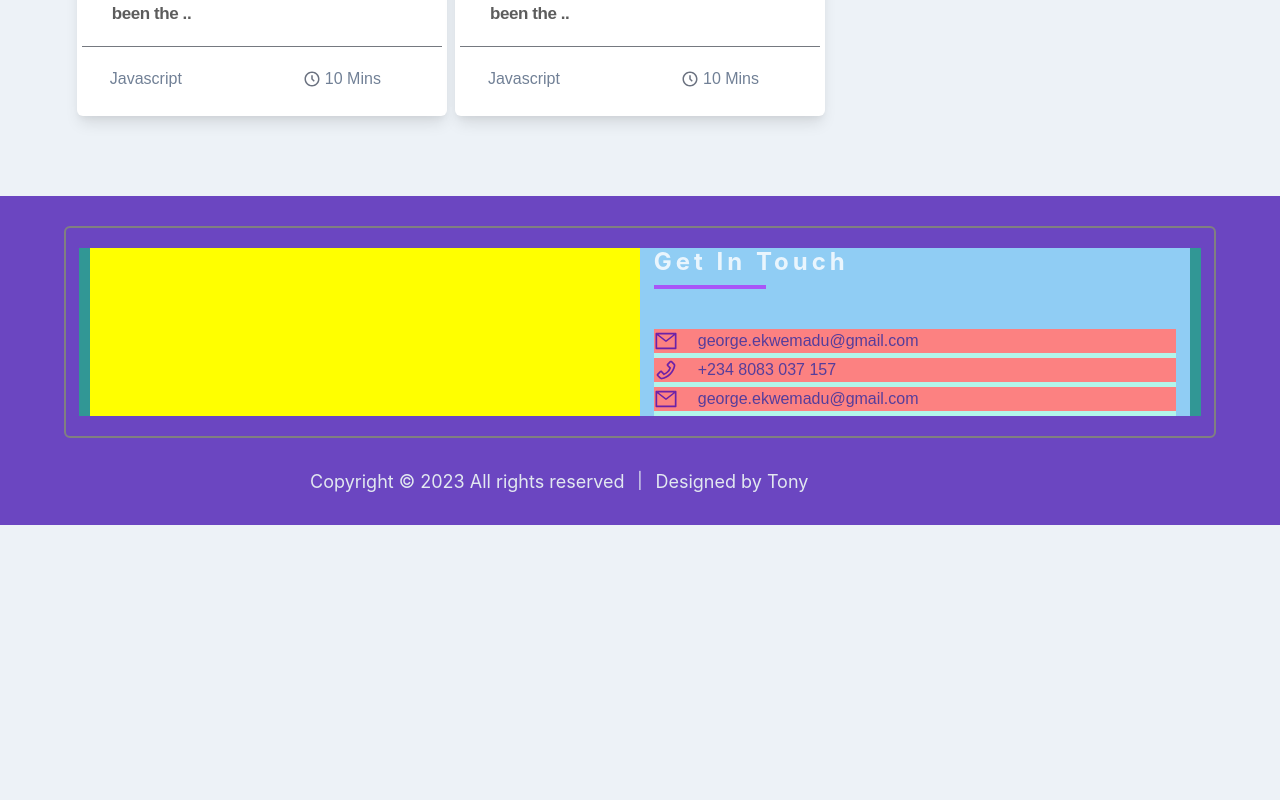
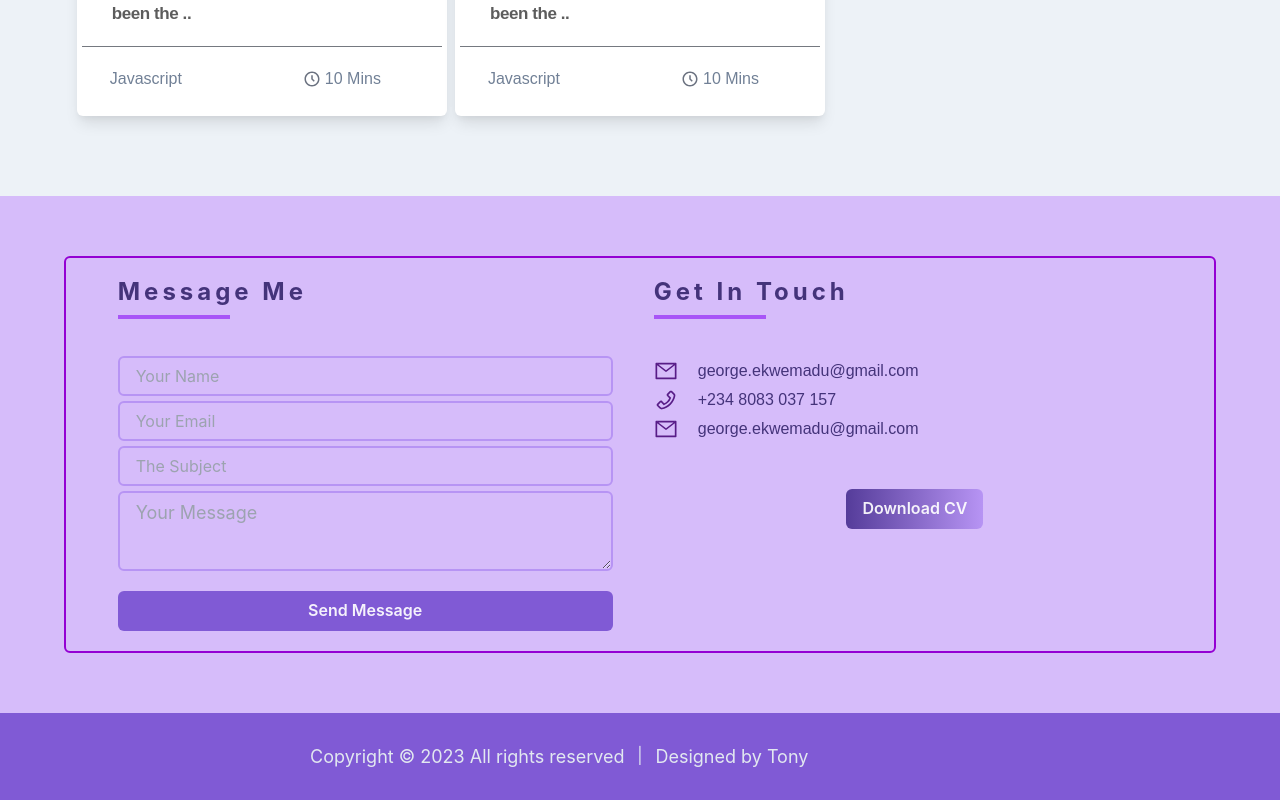
Before and after one commit to TonyBllvc/tony-portfolio-profile, a React (Create React App) app in the folder frontend/: page / in a window 1280 px wide. Shown: the part 1904-2704 px from the top of the page. Before the commit the page ends 2429 px from the top, so only its background shows below. Built offline with nearby package versions, Linux system fonts and the light colour scheme.

Commit message:
third15th spept

```diff
--- a/frontend/src/assets/theme/customTheme.jsx
+++ b/frontend/src/assets/theme/customTheme.jsx
@@ -14,15 +14,26 @@ const theme = extendTheme({
       // Define gradient background for the button
       baseStyle: {
         bgGradient: 'linear(to-r, purple.700, purple.300)',
-        color: 'white',
+        color: 'whiteAlpha.900',
         _hover: {
           bgGradient: 'linear(to-r, purple.300, purple.700)',
         },
       },
     },
-    span: {
+
+    Input: {
       baseStyle: {
-        bgGradient: 'linear(to-r, purple.500, purple.400, purple.600)',
+        _placeholder: {
+          color: 'purple.700',
+          fontSize: '70px',
+          fontWeight: 'bold',
+        },
+        border: '2px solid purple',
+        borderRadius: '4px',
+        _focus: {
+          borderColor: 'purple.900'
+        },
+
       }
     }
   },
--- a/frontend/src/component/ContactForm.jsx
+++ b/frontend/src/component/ContactForm.jsx
@@ -1,47 +1,99 @@
-import { Box, Heading, Text, VStack } from '@chakra-ui/react'
-import React from 'react'
+import { Box, Button, FormControl, FormLabel, Heading, Input, Text, Textarea, VStack } from '@chakra-ui/react'
+import React, { useState } from 'react'
 import { AiOutlineMail, AiOutlinePhone } from 'react-icons/ai'
-import { BiMailSend } from 'react-icons/bi'
 
 const ContactForm = () => {
+    const cvOpen = () => {
+        const linkCV = ''
+        window.open(linkCV, '_blank')
+    }
+    const [pending, setPending] = useState(false)
+    const [email, setEmail] = useState('')
+    const [role, setRole] = useState('')
+    const [password, setPassword] = useState('')
+
+    const handleSubmit = (e) => {
+        e.preventDefault()
+    }
     return (
         <>
-            <Box width='100%' display='flex' justifyContent='center' bg='purple.600' pt='30px' >
-                <Box width='90%' border='2px solid gray' borderRadius='md' px='13px' py='20px' >
-                    <Box width='100%' bg='teal.500' display='flex' flexDirection={['column', 'column', 'row', 'row']} justifyContent='center'>
-                        <Box bg='yellow' width={['100%', '100%', '49%', '49%']} display='flex' justifyContent='center'>
-                            <Box>
+            <Box width='100%' display='flex' justifyContent='center' bg='purple.200' py='60px' >
+                <Box width='90%' border='2px solid darkviolet' borderRadius='md' px='13px' py='20px' >
+                    <Box width='100%' display='flex' flexDirection={['column', 'column', 'row', 'row']} justifyContent='center'>
+                        <Box my={['25px', '25px', '0', '0']} width={['100%', '100%', '49%', '49%']} display='flex' justifyContent='center'>
+                            <Box width='90%'>
+                                <form onSubmit={handleSubmit}>
+                                    <VStack spacing='5px' color='black' >
+                                        <Box width='100%'>
+                                            <Heading fontSize='x-large' color='purple.800'>
+                                                Message Me
+                                            </Heading>
+                                            <hr className=' w-16 sm:w-20 md:w-28 text-purple-500 md:py-3 my-2 text-lg border-purple-500 border-t-4 flex-grow' />
+                                        </Box>
+
+                                        <FormControl id='name' isRequired>
+                                            <Input height={['35px', '35px', '40px', '40px']} color='purple' border='2px solid ' borderColor='purple.300' _hover={{ borderColor: 'purple.400'}} _active={{ borderColor: 'purple.400'}} _focus={{ borderColor: 'purple.400'}} type='text' bg='unset' placeholder='Your Name' value={email} onChange={(e) => setEmail(e.target.value)} />
+                                        </FormControl>
+
+                                        <FormControl id='email' isRequired>
+                                            <Input height={['35px', '35px', '40px', '40px']} color='purple' border='2px solid ' borderColor='purple.300' _hover={{ borderColor: 'purple.400'}} _active={{ borderColor: 'purple.400'}} _focus={{ borderColor: 'purple.400'}} type='text' bg='unset' placeholder='Your Email' value={role} onChange={(e) => setRole(e.target.value)} />
+                                        </FormControl>
+
+                                        <FormControl id='email' isRequired>
+                                            <Input height={['35px', '35px', '40px', '40px']} color='purple' border='2px solid ' borderColor='purple.300' _hover={{ borderColor: 'purple.400'}} _active={{ borderColor: 'purple.400'}} _focus={{ borderColor: 'purple.400'}} type='text' bg='unset' placeholder='The Subject' value={role} onChange={(e) => setRole(e.target.value)} />
+                                        </FormControl>
+
+                                        <FormControl id='email' isRequired>
+                                            <Textarea color='purple' border='2px solid ' borderColor='purple.300' _hover={{ borderColor: 'purple.400'}} _active={{ borderColor: 'purple.400'}} _focus={{ borderColor: 'purple.400'}} placeholder='Your Message' size='lg' resize='vertical' />
+                                        </FormControl>
+
+                                        {/* Button for Log in */}
+                                        <Button height={['35px', '35px', '40px', '40px']} color='whiteAlpha.900' colorScheme='purple' width='100%' style={{ marginTop: 15 }} type='submit' isLoading={pending}  >
+                                            Send Message
+                                        </Button>
+                                        {/* {error && <div className="text-red-700 font-bold mt-3 text-center border-red-700 border-solid border-2"> {error} </div>} */}
+
+
+                                    </VStack>
+                                </form>
 
                             </Box>
                         </Box>
-                        <Box bg='blue.200' width={['100%', '100%', '49%', '49%']} display='flex' justifyContent='center'>
+                        <Box my={['25px', '25px', '0', '0']} width={['100%', '100%', '49%', '49%']} display='flex' justifyContent='center'>
                             <Box width='95%'>
                                 <Box width='100%'>
                                     <VStack>
                                         <Box width='100%'>
-                                            <Heading fontSize='x-large' color='whiteAlpha.800'>
+                                            <Heading fontSize='x-large' color='purple.800'>
                                                 Get In Touch
                                             </Heading>
                                             <hr className=' w-16 sm:w-20 md:w-28 text-purple-500 md:py-3 my-2 text-lg border-purple-500 border-t-4 flex-grow' />
                                         </Box>
-                                        <Box width='100%' bg='teal.100' display='flex' flexDirection='column'>
-                                            <Box bg='red.300' display='flex' flexDirection='row' justifyContent='flex-start' mb='5px'>
-                                                <AiOutlineMail className='text-xl md:text-2xl text-purple-800 font-black mr-5' />
-                                                <Text>
+                                        <Box width='100%' display='flex' flexDirection='column' mb='5px'>
+                                            <Box display='flex' flexDirection='row' justifyContent='flex-start' mb='5px'>
+                                                <AiOutlineMail className='text-xl md:text-2xl text-purple-900 font-black mr-5' />
+                                                <Text color='purple.800'>
                                                     george.ekwemadu@gmail.com
                                                 </Text>
                                             </Box>
-                                            <Box bg='red.300' display='flex' flexDirection='row' justifyContent='flex-start' mb='5px'>
-                                                <AiOutlinePhone className='text-xl md:text-2xl text-purple-800 font-black mr-5' />
-                                                <Text>
+                                            <Box display='flex' flexDirection='row' justifyContent='flex-start' mb='5px'>
+                                                <AiOutlinePhone className='text-xl md:text-2xl text-purple-900 font-black mr-5' />
+                                                <Text color='purple.800'>
                                                     +234 8083 037 157
                                                 </Text>
                                             </Box>
-                                            <Box bg='red.300' display='flex' flexDirection='row' justifyContent='flex-start' mb='5px'>
-                                                <AiOutlineMail className='text-xl md:text-2xl text-purple-800 font-black mr-5' />
-                                                <Text>
+                                            <Box display='flex' flexDirection='row' justifyContent='flex-start' mb='5px'>
+                                                <AiOutlineMail className='text-xl md:text-2xl text-purple-900 font-black mr-5' />
+                                                <Text color='purple.800'>
                                                     george.ekwemadu@gmail.com
                                                 </Text>
+                                            </Box>
+                                        </Box>
+                                        <Box width='100%' display='flex' flexDirection='column'>
+                                            <Box display='flex' flexDirection='row' mt='30px' justifyContent='center'>
+                                                <Button onClick={cvOpen} variant='variants'>
+                                                    Download CV
+                                                </Button>
                                             </Box>
                                         </Box>
                                     </VStack>
--- a/frontend/src/component/FooterPage.jsx
+++ b/frontend/src/component/FooterPage.jsx
@@ -1,10 +1,10 @@
-import { Box, Container } from '@chakra-ui/react'
+import { Box } from '@chakra-ui/react'
 import React from 'react'
 
 const FooterPage = () => {
     return (
         <>
-            <Box width='100%' display='flex' justifyContent='center' py='30px' bg='purple.600' color='gray.200'>
+            <Box width='100%' display='flex' justifyContent='center' py='30px' bg='purple.500' color='gray.200'>
                 {/* <Container > */}
                 <Box width='70%'>
                     <Box width='100%' display='flex' flexDirection={['column', 'column', 'row', 'row']} justifyContent='center'>
--- a/frontend/src/index.js
+++ b/frontend/src/index.js
@@ -1,15 +1,17 @@
 import React from 'react';
-import ReactDOM from 'react-dom/client';
+import ReactDOM from 'react-dom';
+// import ReactDOM from 'react-dom/client';
 import './index.css';
 // import './assets/css/style.css'
 import App from './App';
-import { ChakraProvider } from '@chakra-ui/react'
+import { CSSReset, ChakraProvider } from '@chakra-ui/react'
 import customTheme from './assets/theme/customTheme';
 
 const root = ReactDOM.createRoot(document.getElementById('root'));
 root.render(
   // <React.StrictMode>
   <ChakraProvider theme={customTheme}>
+    <CSSReset />
     <App />
   </ChakraProvider>
   // </React.StrictMode>
```
Also changed, not shown: frontend/src/Layout/NavBar.jsx (+3 -5 lines).
